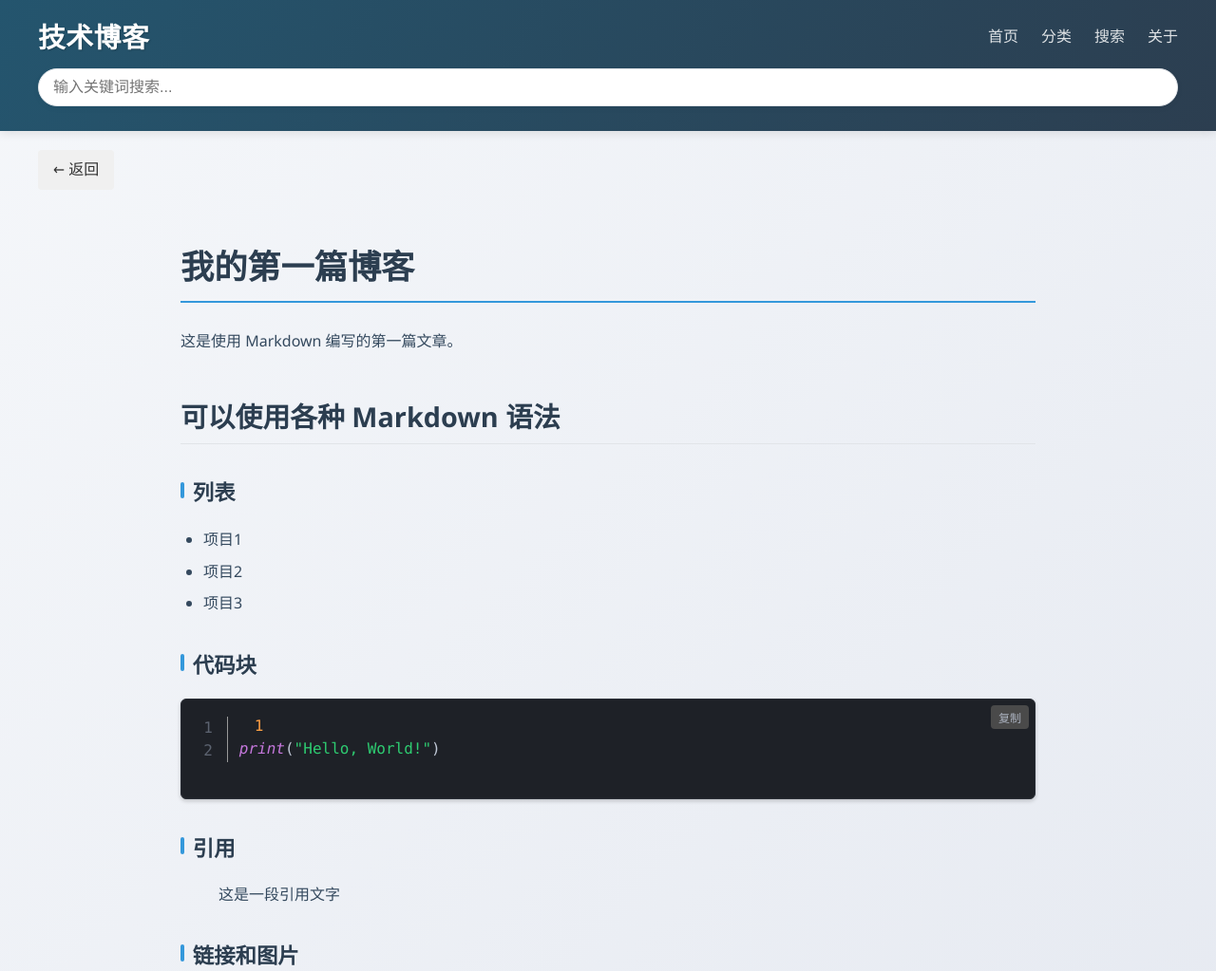
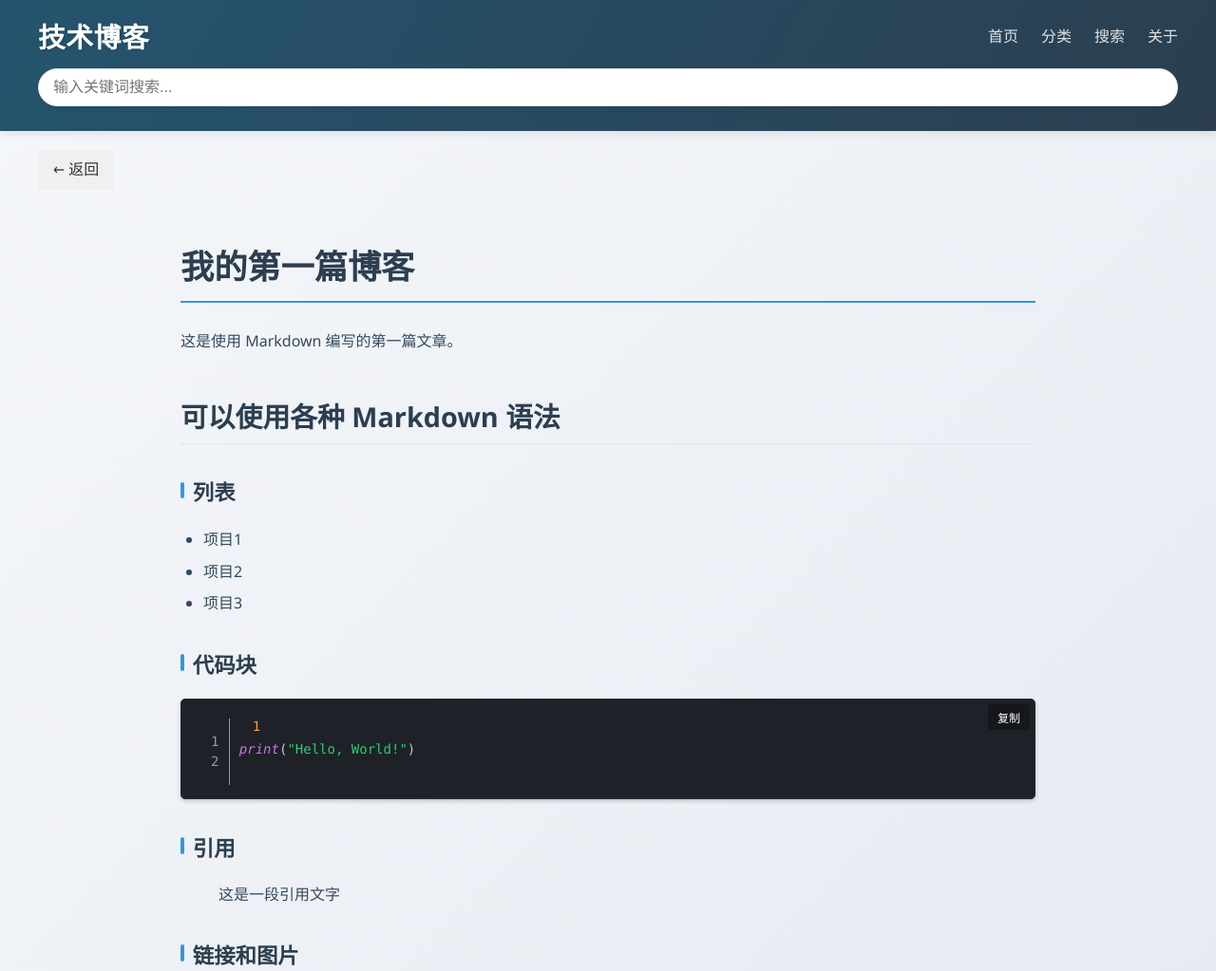
Before and after one commit to Justa-Cai/Justa-Cai, a Jekyll site: the page built from posts/first-post.md, in a window 1280 px wide. Shown: the top 1023 px of the page at 95% size. Built offline with Jekyll 4.4.1, drawn with Linux system fonts in a browser that asks for light colours; nearby versions of some CDN libraries; comment, search, counter and statistics services are not loaded; grey boxes are pictures that could not be loaded.

Commit message:
修复GitHub Pages上代码行号显示问题

```diff
--- a/_layouts/post.html
+++ b/_layouts/post.html
@@ -123,6 +123,7 @@ code[class*="language-"] {
 .line-numbers {
     padding-left: 3.8em !important;  /* 强制使用固定的左内边距 */
     counter-reset: linenumber;
+    position: relative; /* 确保相对定位 */
 }
 
 .line-numbers .line-numbers-rows {
@@ -136,6 +137,7 @@ code[class*="language-"] {
     border-right: 1px solid #3a3f4b;  /* 更深的分隔线 */
     user-select: none;
     padding: 0;  /* 移除内边距 */
+    z-index: 0; /* 确保在代码后面 */
 }
 
 .line-numbers .line-numbers-rows > span {
@@ -267,8 +269,8 @@ code[class*="language-"] {
 </div>
 
 <!-- Prism.js CSS -->
-<link rel="stylesheet" href="https://cdnjs.cloudflare.com/ajax/libs/prism/1.29.0/themes/prism.min.css">
-<link rel="stylesheet" href="https://cdnjs.cloudflare.com/ajax/libs/prism/1.29.0/plugins/line-numbers/prism-line-numbers.min.css">
+<!-- 将CSS加载到本地以确保稳定性 -->
+<link rel="stylesheet" href="{{ '/assets/css/prism.css' | relative_url }}">
 
 <!-- Prism.js JavaScript -->
 <script src="https://cdnjs.cloudflare.com/ajax/libs/prism/1.29.0/prism.min.js"></script>
@@ -281,7 +283,7 @@ code[class*="language-"] {
 <script src="https://cdnjs.cloudflare.com/ajax/libs/prism/1.29.0/components/prism-java.min.js"></script>
 <script src="https://cdnjs.cloudflare.com/ajax/libs/prism/1.29.0/components/prism-cpp.min.js"></script>
 <script src="https://cdnjs.cloudflare.com/ajax/libs/prism/1.29.0/plugins/line-numbers/prism-line-numbers.min.js"></script>
-<script src="/assets/js/prism.js"></script>
+<script src="{{ '/assets/js/prism.js' | relative_url }}"></script>
 
 <script>
 document.addEventListener('DOMContentLoaded', (event) => {
--- a/assets/css/prism.css
+++ b/assets/css/prism.css
@@ -112,10 +112,10 @@ pre[class*="language-"] {
     cursor: help;
 }
 
-/* 行号样式 */
+/* 行号样式 - 关键部分 */
 pre.line-numbers {
     position: relative;
-    padding-left: 3.8em;
+    padding-left: 3.8em !important;
     counter-reset: linenumber;
 }
 
@@ -124,29 +124,38 @@ pre.line-numbers > code {
     white-space: inherit;
 }
 
-.line-numbers-rows {
-    position: absolute;
-    pointer-events: none;
-    top: 0;
-    font-size: 100%;
-    left: -3.8em;
-    width: 3em; /* works for line-numbers below 1000 lines */
-    letter-spacing: -1px;
-    border-right: 1px solid #999;
-    user-select: none;
+.line-numbers .line-numbers-rows {
+    position: absolute !important;
+    pointer-events: none !important;
+    top: 0 !important;
+    font-size: 100% !important;
+    left: -3.8em !important;
+    width: 3em !important;
+    letter-spacing: -1px !important;
+    border-right: 1px solid #999 !important;
+    user-select: none !important;
+    z-index: 1 !important;
+
+    /* 确保 GitHub Pages 上正确显示 */
+    margin: 0 !important;
+    padding: 1em 0 !important;
+    background: transparent !important;
+    overflow: hidden !important;
 }
 
 .line-numbers-rows > span {
-    display: block;
-    counter-increment: linenumber;
+    display: block !important;
+    counter-increment: linenumber !important;
+    line-height: inherit !important;
+    position: relative !important;
 }
 
 .line-numbers-rows > span:before {
-    content: counter(linenumber);
-    color: #999;
-    display: block;
-    padding-right: 0.8em;
-    text-align: right;
+    content: counter(linenumber) !important;
+    color: #999 !important;
+    display: block !important;
+    padding-right: 0.8em !important;
+    text-align: right !important;
 }
 
 /* 复制按钮样式 */
@@ -162,6 +171,7 @@ pre.line-numbers > code {
     cursor: pointer;
     font-size: 12px;
     transition: all 0.2s;
+    z-index: 10;
 }
 
 .copy-button:hover {
@@ -169,5 +179,5 @@ pre.line-numbers > code {
 }
 
 pre {
-    position: relative;
+    position: relative !important;
 }
--- a/assets/js/prism.js
+++ b/assets/js/prism.js
@@ -62,3 +62,77 @@ console.log('行号插件配置:', Prism.plugins.lineNumbers);
 
 // 不要手动初始化行号插件，因为prism-line-numbers.min.js已经提供了初始化功能
 // Prism.plugins.lineNumbers.init(); // 移除这行代码，它导致了错误
+
+// 确保行号插件在GitHub Pages环境中正确工作
+document.addEventListener('DOMContentLoaded', function() {
+    // 调试信息
+    console.log('自定义Prism.js初始化开始');
+
+    try {
+        // 确保Prism对象存在
+        if (typeof Prism === 'undefined') {
+            console.error('Prism未加载');
+            return;
+        }
+
+        // 定义行号逻辑
+        if (!Prism.plugins) {
+            Prism.plugins = {};
+        }
+
+        // 手动添加行号
+        function addLineNumbers() {
+            // 所有具有line-numbers类的pre元素
+            var pre = document.querySelectorAll('pre.line-numbers');
+
+            pre.forEach(function(element) {
+                // 确保pre里有code元素
+                var code = element.querySelector('code');
+                if (!code) return;
+
+                // 如果已经有行号行了，就不再添加
+                if (element.querySelector('.line-numbers-rows')) return;
+
+                // 生成正确的行数
+                var linesNum = code.textContent.split('\n').length;
+                var lineNumbersWrapper = document.createElement('span');
+                lineNumbersWrapper.className = 'line-numbers-rows';
+
+                // 创建每一行的行号
+                var lines = '';
+                for (var i = 0; i < linesNum; i++) {
+                    lines += '<span></span>';
+                }
+
+                lineNumbersWrapper.innerHTML = lines;
+
+                // 将行号添加到pre元素
+                element.appendChild(lineNumbersWrapper);
+            });
+        }
+
+        // 添加语法高亮
+        Prism.highlightAll();
+
+        // 添加行号
+        addLineNumbers();
+
+        // 确保每次内容变化时重新应用行号
+        var observer = new MutationObserver(function(mutations) {
+            mutations.forEach(function(mutation) {
+                if (mutation.type === 'childList') {
+                    addLineNumbers();
+                }
+            });
+        });
+
+        // 观察pre.line-numbers元素的变化
+        document.querySelectorAll('pre.line-numbers').forEach(function(pre) {
+            observer.observe(pre, { childList: true });
+        });
+
+        console.log('自定义Prism.js初始化完成');
+    } catch (e) {
+        console.error('Prism.js初始化出错:', e);
+    }
+});
```
Also changed, not shown: other parts of _layouts/post.html (+28 -32 lines). Lines whose indentation alone changed are shown as unchanged.
